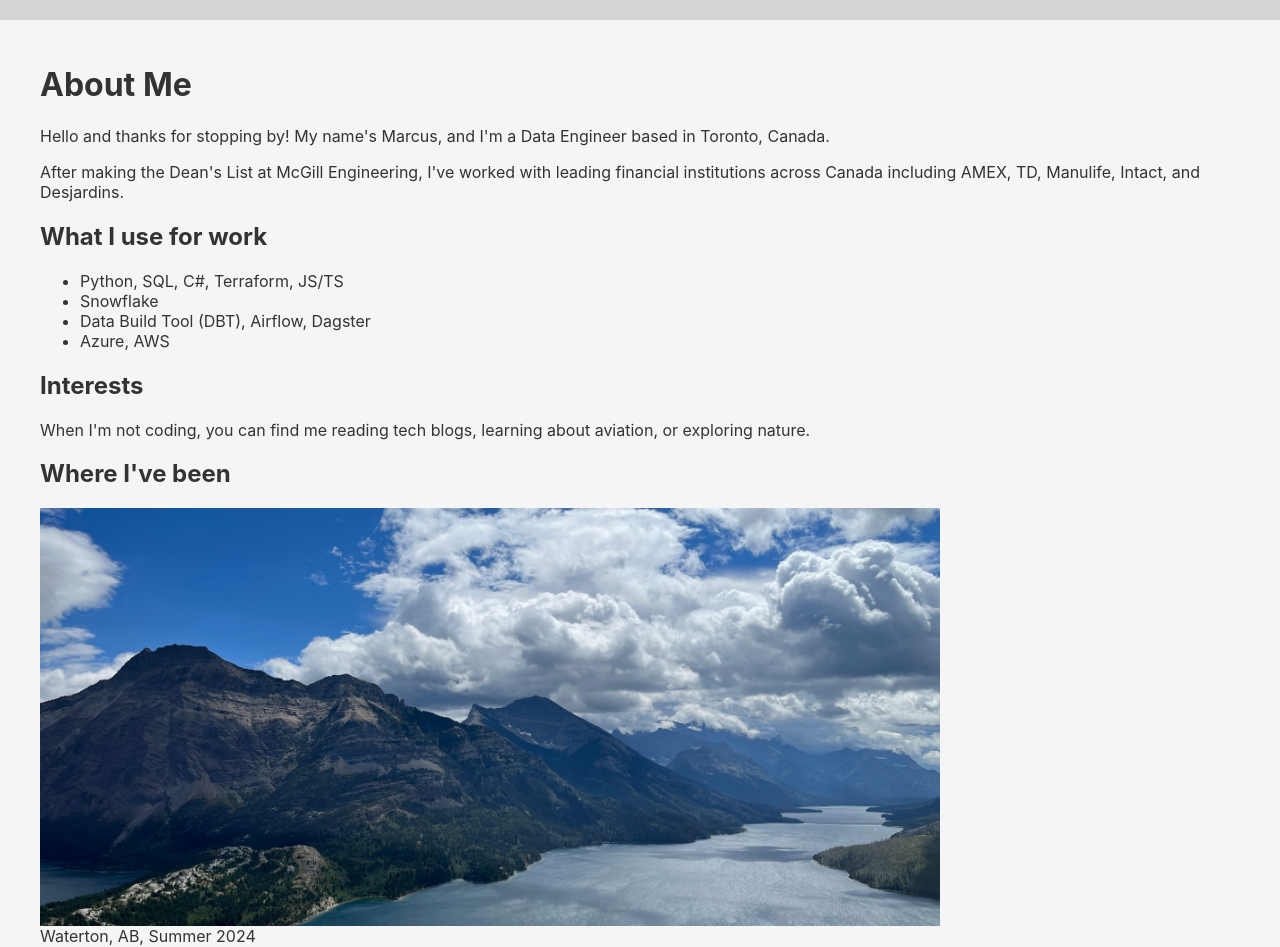
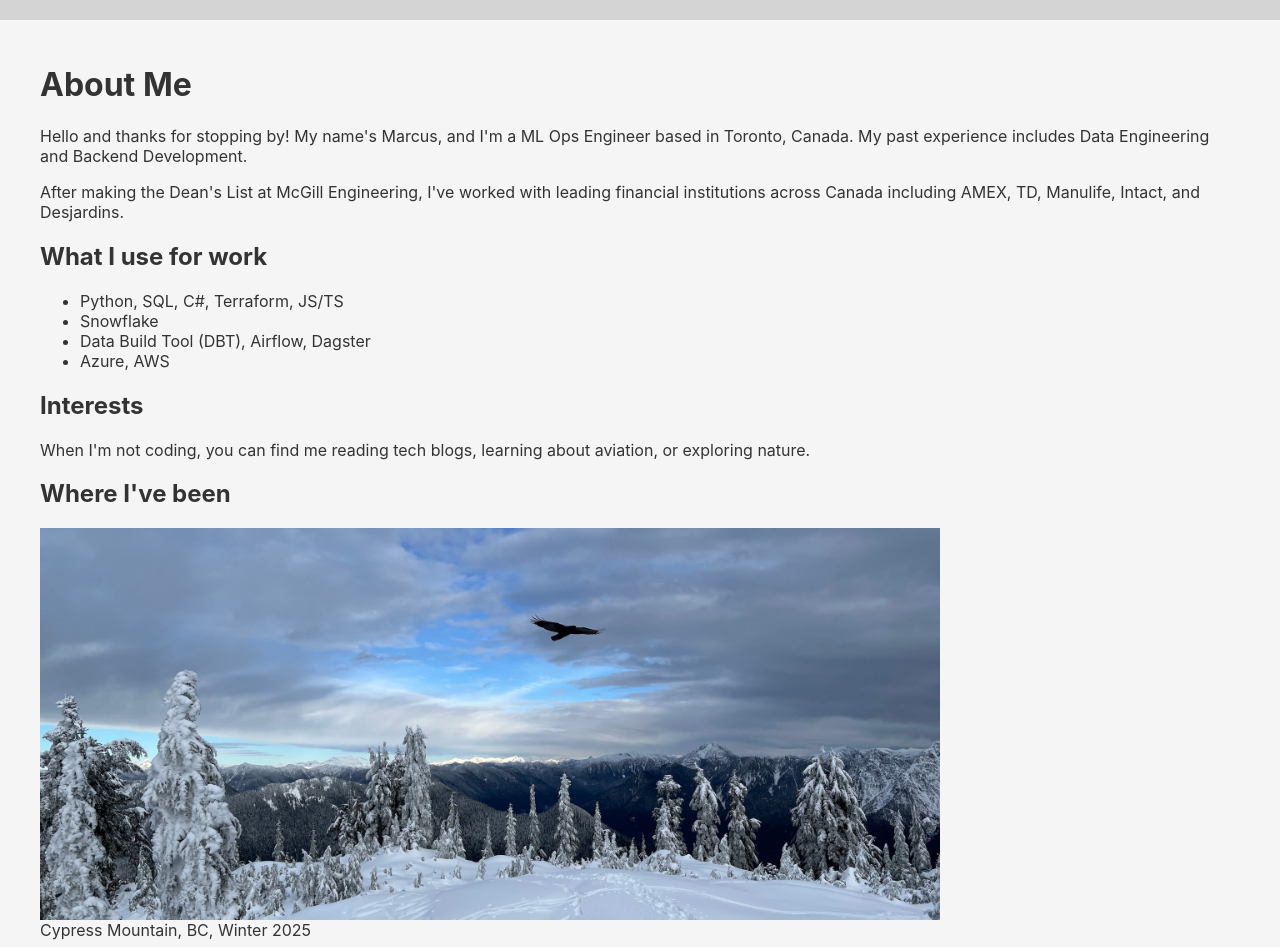
Before and after one commit to marcuskam01/marcuskam01.github.io, a React (Vite) app: page /#/about in a window 1280 px wide. Shown: the part 52-999 px from the top of the page. Built offline with nearby package versions, Linux system fonts and the light colour scheme.

Commit message:
updated content and navbar

```diff
--- a/src/components/Navbar.jsx
+++ b/src/components/Navbar.jsx
@@ -6,8 +6,8 @@ const Navbar = ({ theme, toggleTheme }) => {
   return (
     <nav className="nav-container">
       <div className="nav-links">
+        <Link to="/about" className="nav-link">About Me</Link>
         <Link to="/" className="nav-link">What I'm Building</Link>
-        <Link to="/about" className="nav-link">About Me</Link>
         <Link to="/contact" className="nav-link">Contact Info</Link>
       </div>
       <button onClick={toggleTheme} className="theme-toggle">
--- a/src/pages/About.jsx
+++ b/src/pages/About.jsx
@@ -3,6 +3,7 @@ import hiking1 from '/src/assets/hiking_1.JPG';
 import lake1 from '/src/assets/lake_1.jpg';
 import shore1 from '/src/assets/shore_1.jpg'
 import grass1 from '/src/assets/grass_1.jpg';
+import mountain1 from '/src/assets/mountain_1.jpg';
 
 const About = () => {
   return (
@@ -18,7 +19,7 @@ const About = () => {
         animate={{ opacity: 1 }}
         transition={{ delay: 0.2 }}
       >
-        <p>Hello and thanks for stopping by! My name's Marcus, and I'm a Data Engineer based in Toronto, Canada.</p>
+        <p>Hello and thanks for stopping by! My name's Marcus, and I'm a ML Ops Engineer based in Toronto, Canada. My past experience includes Data Engineering and Backend Development.</p>
         <p>After making the Dean's List at McGill Engineering, I've worked with leading financial institutions across Canada including AMEX, TD, Manulife, Intact, and Desjardins.</p>
       </motion.div>
       <h2>What I use for work</h2>
@@ -50,6 +51,10 @@ const About = () => {
         animate={{ opacity: 1 }}
         transition={{ delay: 0.2 }}
       >
+        <img src={mountain1} alt="Mountain picture 1" className="responsive-image-landscape"></img>
+        <figcaption>Cypress Mountain, BC, Winter 2025</figcaption>
+
+        <br />
         <img src={hiking1} alt="Hiking picture 1" className="responsive-image-landscape"></img>
         <figcaption>Waterton, AB, Summer 2024</figcaption>
 
```
Also changed, not shown: src/assets/mountain_1.JPG (added).
